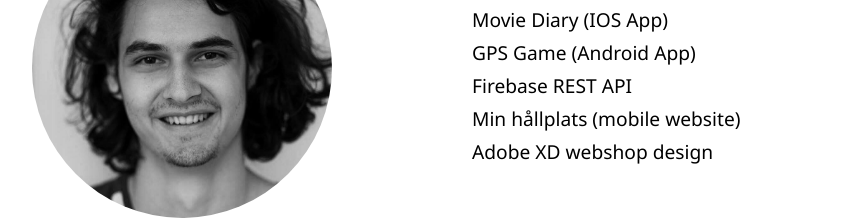
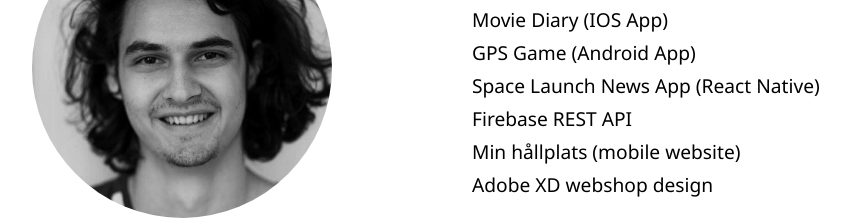
Before and after one commit to johannesbjur/johannesbjur.github.io, a plain HTML site: page index.html in a window 1280 px wide. Shown: the part 272-492 px from the top of the page, without its empty margins (324-1174 px from the left). Drawn offline with Linux system fonts and the light colour scheme.

Commit message:
added react native project to projects list

```diff
--- a/index.html
+++ b/index.html
@@ -46,6 +46,7 @@
 					<ul class="links-ul">
 						<li><a target="_blank" href="https://github.com/johannesbjur/movie-diary-app">Movie Diary (IOS App)</a></li>
                         <li><a target="_blank" href="https://github.com/johannesbjur/GPSGame">GPS Game (Android App)</a></li>
+			<li><a target="_blank" href="https://github.com/johannesbjur/space-news-app">Space Launch News App (React Native)</a></li>
                         <li><a target="_blank" href="https://github.com/johannesbjur/Firebase-API">Firebase REST API</a></li>
                         <li><a target="_blank" href="https://github.com/johannesbjur/my-station">Min hållplats (mobile website)</a></li>
 						<li><a target="_blank" href="https://xd.adobe.com/view/69d2087b-5be7-4114-57a4-59068e126e10-1fe3/">Adobe XD webshop design</a></li>
```
